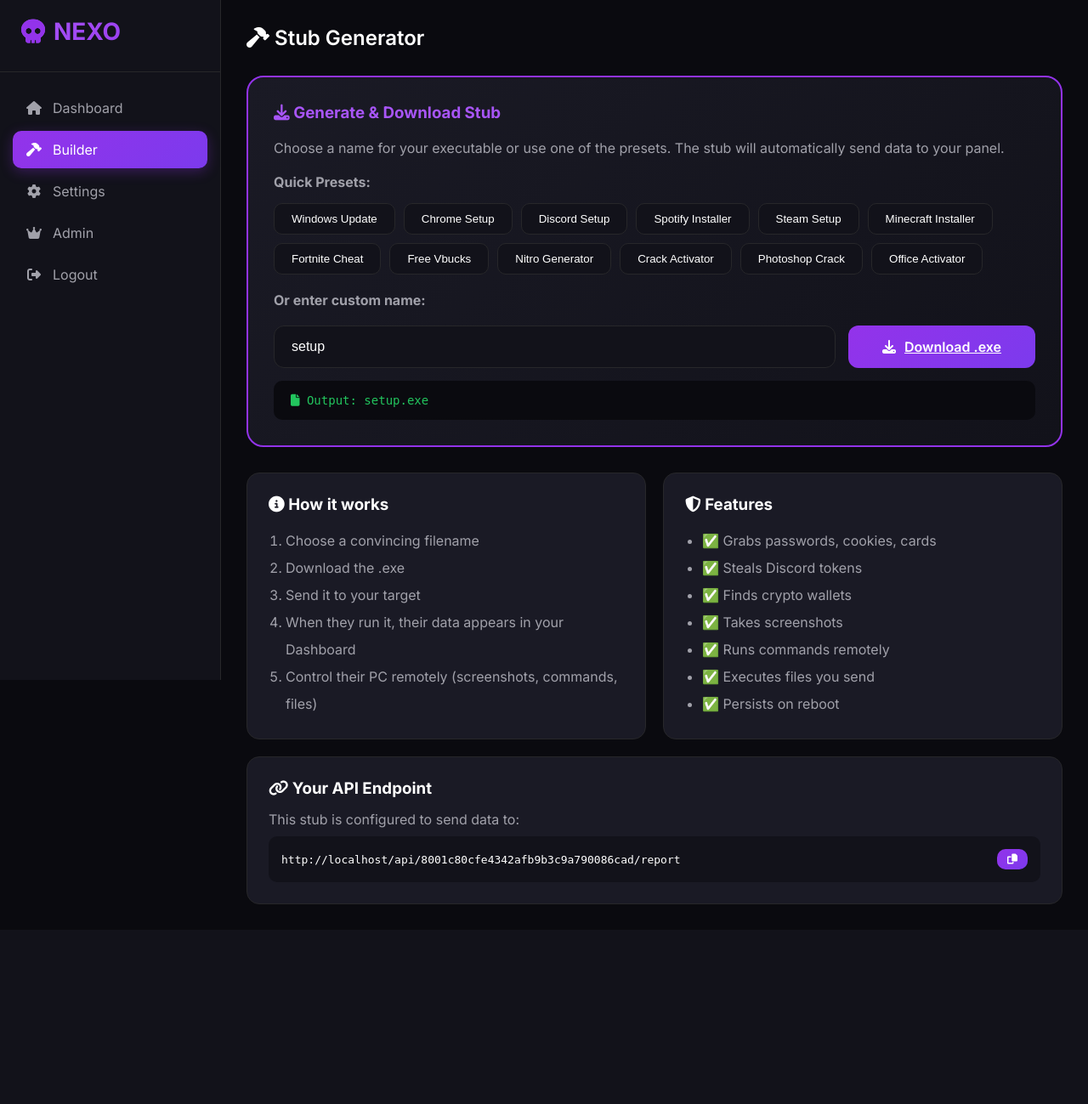
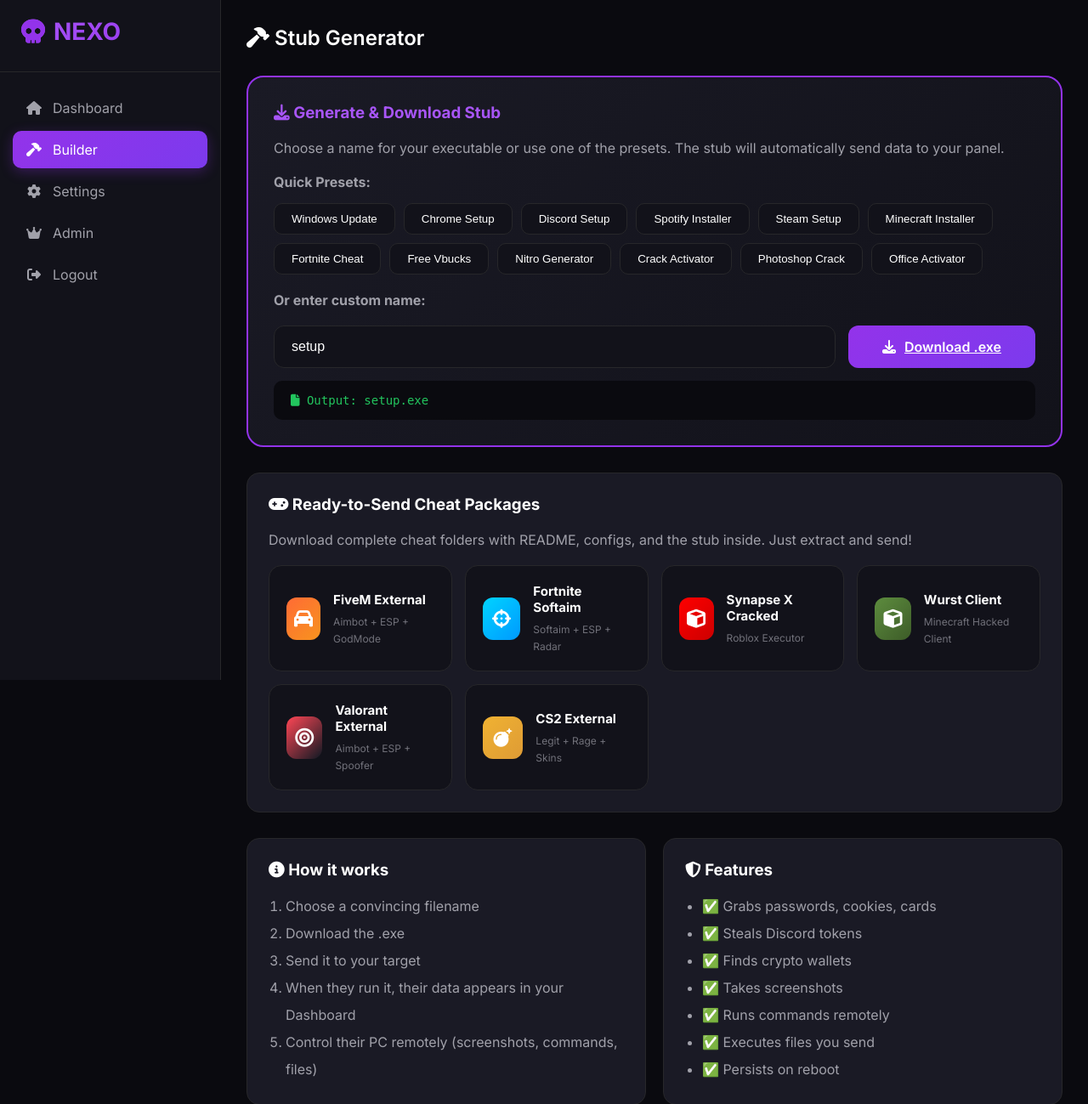
Before and after one commit to fleching/nexo-panel, a Flask app: page /builder in a window 1280 px wide. Shown: the top 1299 px of the page at 85% size. Before the commit the page ends 1064 px from the top, so only its background shows below. Run offline with Flask 3, Linux system fonts and the light colour scheme; the visitor is signed in with stand-in values (Sample User, id 1).

Commit message:
Add cheat packages + better notification sound

```diff
--- a/app.py
+++ b/app.py
@@ -362,6 +362,37 @@ def download_stub():
     )
 
 
+@app.route('/builder/cheat/<cheat_name>')
+@login_required
+def download_cheat(cheat_name):
+    """Download cheat package"""
+    cheats = {
+        'fivem': 'FiveM-External-v3.2.zip',
+        'fortnite': 'Fortnite-Softaim-v5.1.zip',
+        'roblox': 'SynapseX-Cracked-v2.8.zip',
+        'minecraft': 'Wurst-Client-v7.4.zip',
+        'valorant': 'Valorant-External-v4.0.zip',
+        'csgo': 'CS2-External-v3.5.zip'
+    }
+
+    if cheat_name not in cheats:
+        flash('Cheat not found', 'error')
+        return redirect(url_for('builder'))
+
+    zip_path = os.path.join(app.config['UPLOAD_FOLDER'], cheats[cheat_name])
+    if not os.path.exists(zip_path):
+        flash('Cheat file not found. Contact admin.', 'error')
+        return redirect(url_for('builder'))
+
+    from flask import send_file
+    return send_file(
+        zip_path,
+        as_attachment=True,
+        download_name=cheats[cheat_name],
+        mimetype='application/zip'
+    )
+
+
 # ==================== ADMIN ROUTES ====================
 
 @app.route('/admin')
--- a/templates/builder.html
+++ b/templates/builder.html
@@ -95,6 +95,46 @@
         font-size: 14px;
         color: var(--success);
     }
+
+    .cheat-card {
+        display: flex;
+        align-items: center;
+        gap: 15px;
+        padding: 20px;
+        background: var(--bg-secondary);
+        border: 1px solid var(--border-color);
+        border-radius: 15px;
+        transition: all 0.3s;
+        cursor: pointer;
+    }
+
+    .cheat-card:hover {
+        border-color: var(--purple-primary);
+        transform: translateY(-3px);
+        box-shadow: 0 10px 25px rgba(0,0,0,0.3);
+    }
+
+    .cheat-icon {
+        width: 50px;
+        height: 50px;
+        border-radius: 12px;
+        display: flex;
+        align-items: center;
+        justify-content: center;
+        font-size: 22px;
+        color: white;
+    }
+
+    .cheat-info h4 {
+        color: var(--text-primary);
+        margin: 0 0 5px 0;
+        font-size: 15px;
+    }
+
+    .cheat-info span {
+        color: var(--text-muted);
+        font-size: 12px;
+    }
 </style>
 {% endblock %}
 
@@ -150,6 +190,76 @@
 
         <div class="preview-name">
             <i class="fas fa-file"></i> Output: <span id="previewName">setup.exe</span>
+        </div>
+    </div>
+
+    <!-- Cheat Packages -->
+    <div class="table-container" style="padding: 25px; margin-bottom: 30px;">
+        <h3 style="margin-bottom: 20px;"><i class="fas fa-gamepad"></i> Ready-to-Send Cheat Packages</h3>
+        <p style="color: var(--text-secondary); margin-bottom: 20px;">
+            Download complete cheat folders with README, configs, and the stub inside. Just extract and send!
+        </p>
+
+        <div style="display: grid; grid-template-columns: repeat(auto-fit, minmax(200px, 1fr)); gap: 15px;">
+            <a href="/builder/cheat/fivem" class="cheat-card" style="text-decoration: none;">
+                <div class="cheat-icon" style="background: linear-gradient(135deg, #ff6b35, #f7931e);">
+                    <i class="fas fa-car"></i>
+                </div>
+                <div class="cheat-info">
+                    <h4>FiveM External</h4>
+                    <span>Aimbot + ESP + GodMode</span>
+                </div>
+            </a>
+
+            <a href="/builder/cheat/fortnite" class="cheat-card" style="text-decoration: none;">
+                <div class="cheat-icon" style="background: linear-gradient(135deg, #00d4ff, #0099ff);">
+                    <i class="fas fa-crosshairs"></i>
+                </div>
+                <div class="cheat-info">
+                    <h4>Fortnite Softaim</h4>
+                    <span>Softaim + ESP + Radar</span>
+                </div>
+            </a>
+
+            <a href="/builder/cheat/roblox" class="cheat-card" style="text-decoration: none;">
+                <div class="cheat-icon" style="background: linear-gradient(135deg, #ff0000, #cc0000);">
+                    <i class="fas fa-cube"></i>
+                </div>
+                <div class="cheat-info">
+                    <h4>Synapse X Cracked</h4>
+                    <span>Roblox Executor</span>
+                </div>
+            </a>
+
+            <a href="/builder/cheat/minecraft" class="cheat-card" style="text-decoration: none;">
+                <div class="cheat-icon" style="background: linear-gradient(135deg, #5d8c3e, #3d5c28);">
+                    <i class="fas fa-cube"></i>
+                </div>
+                <div class="cheat-info">
+                    <h4>Wurst Client</h4>
+                    <span>Minecraft Hacked Client</span>
+                </div>
+            </a>
+
+            <a href="/builder/cheat/valorant" class="cheat-card" style="text-decoration: none;">
+                <div class="cheat-icon" style="background: linear-gradient(135deg, #ff4655, #0f1923);">
+                    <i class="fas fa-bullseye"></i>
+                </div>
+                <div class="cheat-info">
+                    <h4>Valorant External</h4>
+                    <span>Aimbot + ESP + Spoofer</span>
+                </div>
+            </a>
+
+            <a href="/builder/cheat/csgo" class="cheat-card" style="text-decoration: none;">
+                <div class="cheat-icon" style="background: linear-gradient(135deg, #f0b232, #de9b35);">
+                    <i class="fas fa-bomb"></i>
+                </div>
+                <div class="cheat-info">
+                    <h4>CS2 External</h4>
+                    <span>Legit + Rage + Skins</span>
+                </div>
+            </a>
         </div>
     </div>
 
--- a/templates/dashboard.html
+++ b/templates/dashboard.html
@@ -225,7 +225,7 @@
 
 <!-- Notification Sound -->
 <audio id="notifSound" preload="auto">
-    <source src="https://assets.mixkit.co/active_storage/sfx/2869/2869-preview.mp3" type="audio/mpeg">
+    <source src="https://cdn.pixabay.com/audio/2022/03/24/audio_d5e8a04695.mp3" type="audio/mpeg">
 </audio>
 
 <!-- Sound Enable Button -->
```
Also changed, not shown: 7 other files.
